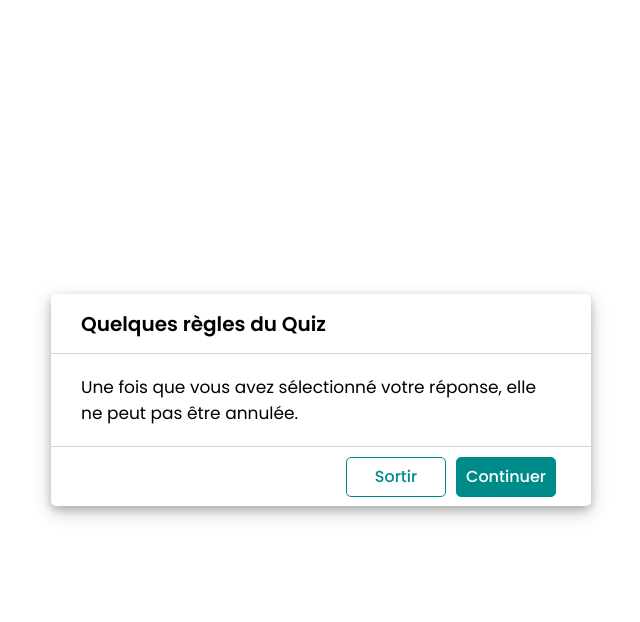
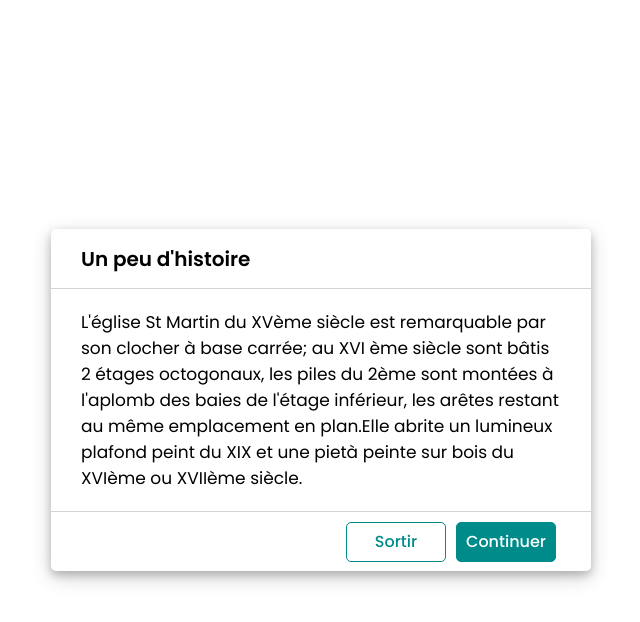
Before and after one commit to Code-Nature81/Quiz-Eglise-St-Martin, a plain HTML site: page index.html in a window 1280 px wide. Both pictures are taken after a click on the button "Commencer le Quiz". Shown: the whole page, without its empty margins (319-959 px from the left). Drawn offline with Linux system fonts and the light colour scheme.

Commit message:
Add files via upload

```diff
--- a/index.html
+++ b/index.html
@@ -17,10 +17,10 @@
 
     <!-- Info Box -->
      <div class="info_box">
-        <div class="info-title"><span>Quelques règles du Quiz</span></div>
+        <div class="info-title"><span>Un peu d'histoire</span></div>
          <div class="info-list">
 
-            <div class="info"> Une fois que vous avez sélectionné votre réponse, elle ne peut pas être annulée.</div>
+            <div class="info"> L'église St Martin du XVème siècle est remarquable par son clocher à base carrée; au XVI ème siècle sont bâtis 2 étages octogonaux, les piles du 2ème sont montées à l'aplomb des baies de l'étage inférieur, les arêtes restant au même emplacement en plan.Elle abrite un lumineux plafond peint du XIX et une pietà peinte sur bois du XVIème ou XVIIème siècle.</div>
 
         </div>
         <div class="buttons">
```
